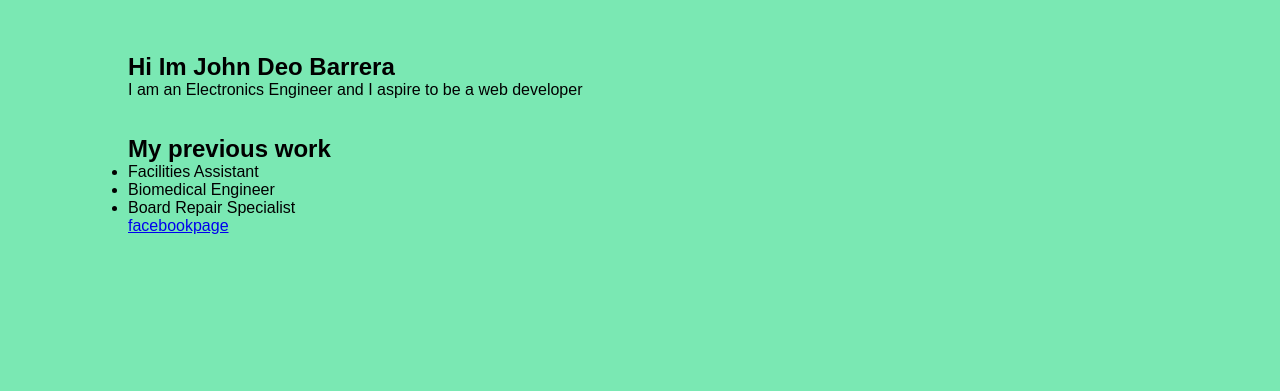
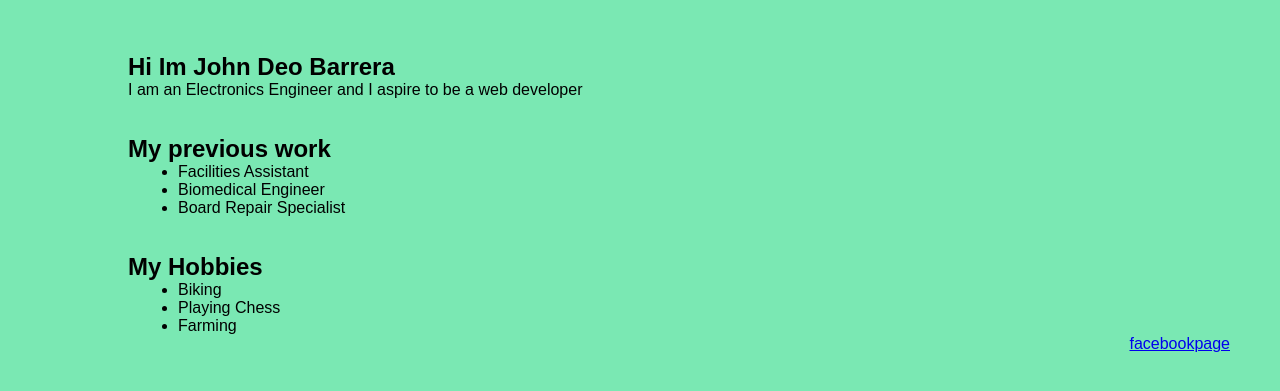
Before and after one commit to allblue2023/myport, a plain HTML site: page index.html in a window 1280 px wide. Shown: the part 61-452 px from the top of the page. Drawn offline with Linux system fonts and the light colour scheme.

Commit message:
index.html

```diff
--- a/index.html
+++ b/index.html
@@ -45,6 +45,13 @@ nav ul li a:hover{
 .second{
     padding-left: 10%;
 }
+.prevwork, .hobbies{
+    padding-left: 50px;
+}
+.fbpage{
+    text-align: end;
+    padding-right: 50px;
+}
         </style>
 
     </head>
@@ -53,7 +60,7 @@ nav ul li a:hover{
                 <nav>
                     <img src="images\jdeologo.png" alt="" class="logo" style="width:5%;">
                     <ul>
-                        <li><a href="#">Home</a></li>
+                        <li><a href="first">Home</a></li>
                         <li><a href="#">About</a></li>
                         <li><a href="#">Address</a></li>
                         <li><a href="#">Work</a></li>
@@ -65,13 +72,22 @@ nav ul li a:hover{
                     <div>I am an Electronics Engineer and I aspire to be a web developer</div><br><br>
                     <div>
                         <h2>My previous work</h2>
-                        <ul>
+                        <div class="prevwork"><ul>
                             <li>Facilities Assistant</li>
                             <li>Biomedical Engineer</li>
                             <li>Board Repair Specialist</li>
                         </ul>
+                    </div>
+                    <div><br><br>
+                        <h2>My Hobbies</h2>
+                        <div class="hobbies"><ul>
+                            <li>Biking</li>
+                            <li>Playing Chess</li>
+                            <li>Farming</li>
+                        </ul>
+                    </div>
 
-                        <div>
+                        <div class="fbpage">
                             <a href="https://www.facebook.com/johndeobarrera/">facebookpage</a>
                         </div>
 
@@ -80,11 +96,6 @@ nav ul li a:hover{
 
                 </div>
 
-
-
-
-
-
             </div>
         </body>
 </html>
```
